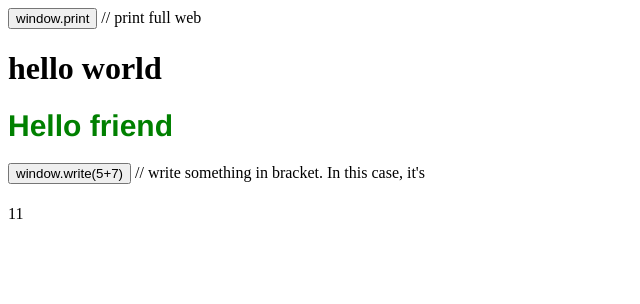
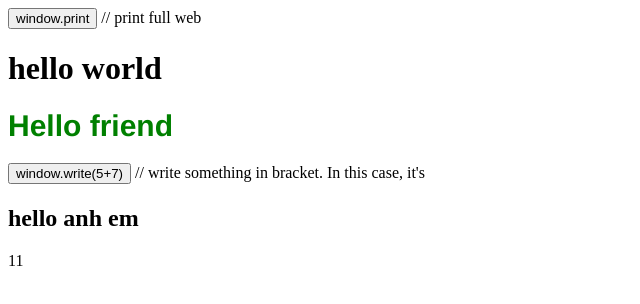
Before and after one commit to minh1107/basicJs, a plain HTML site: page index.html in a window 1280 px wide. Shown: the top 304 px of the page, without its empty margins (0-640 px from the left). Drawn offline with Linux system fonts and the light colour scheme.

Commit message:
Update index.html

```diff
--- a/index.html
+++ b/index.html
@@ -18,6 +18,7 @@
     <button type="button" onclick="document.write(5+7)">window.write(5+7)  </button> // write something in bracket. In this case, it's
 
     <h1 class="root"></h1>
+    <h2> hello anh em </h2>
 </body>
 <script src="./n1.js"></script>
 <script src="./n2.js"></script>
```
